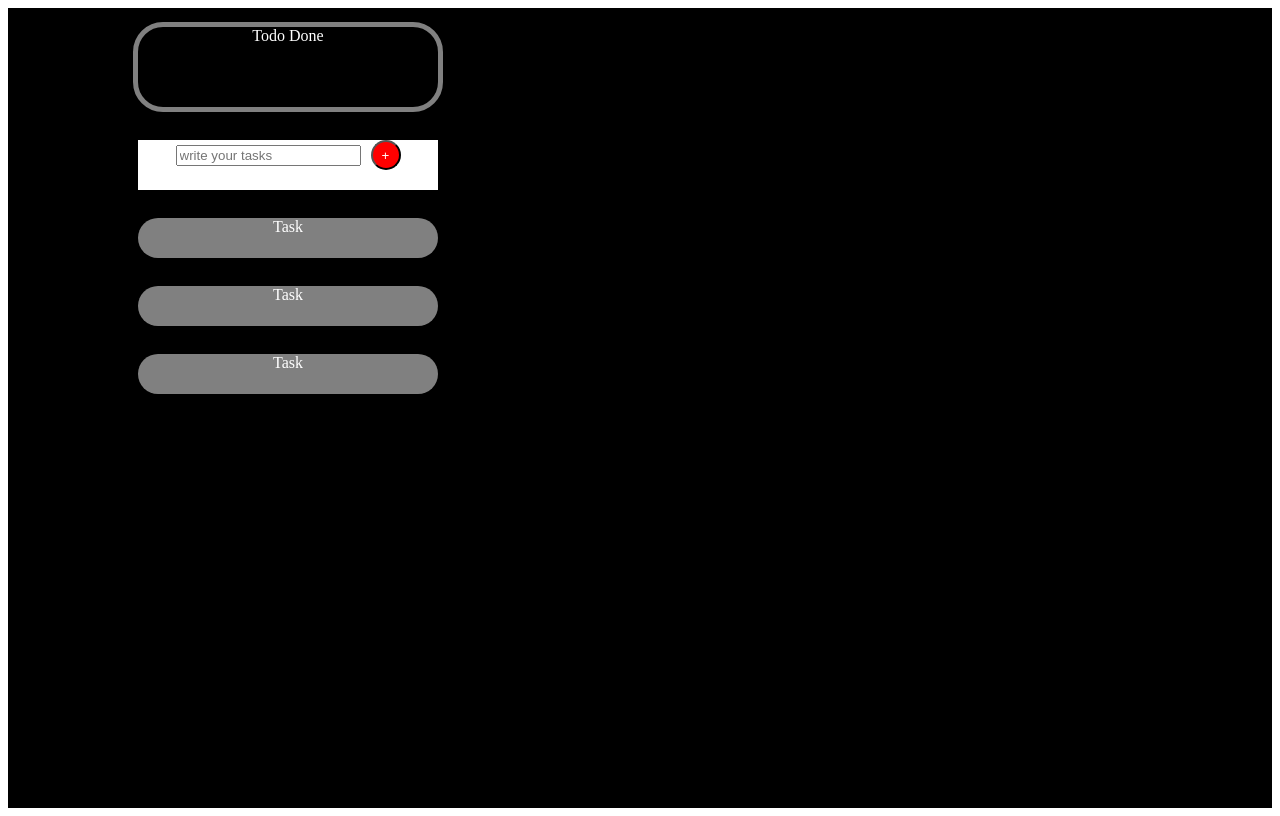
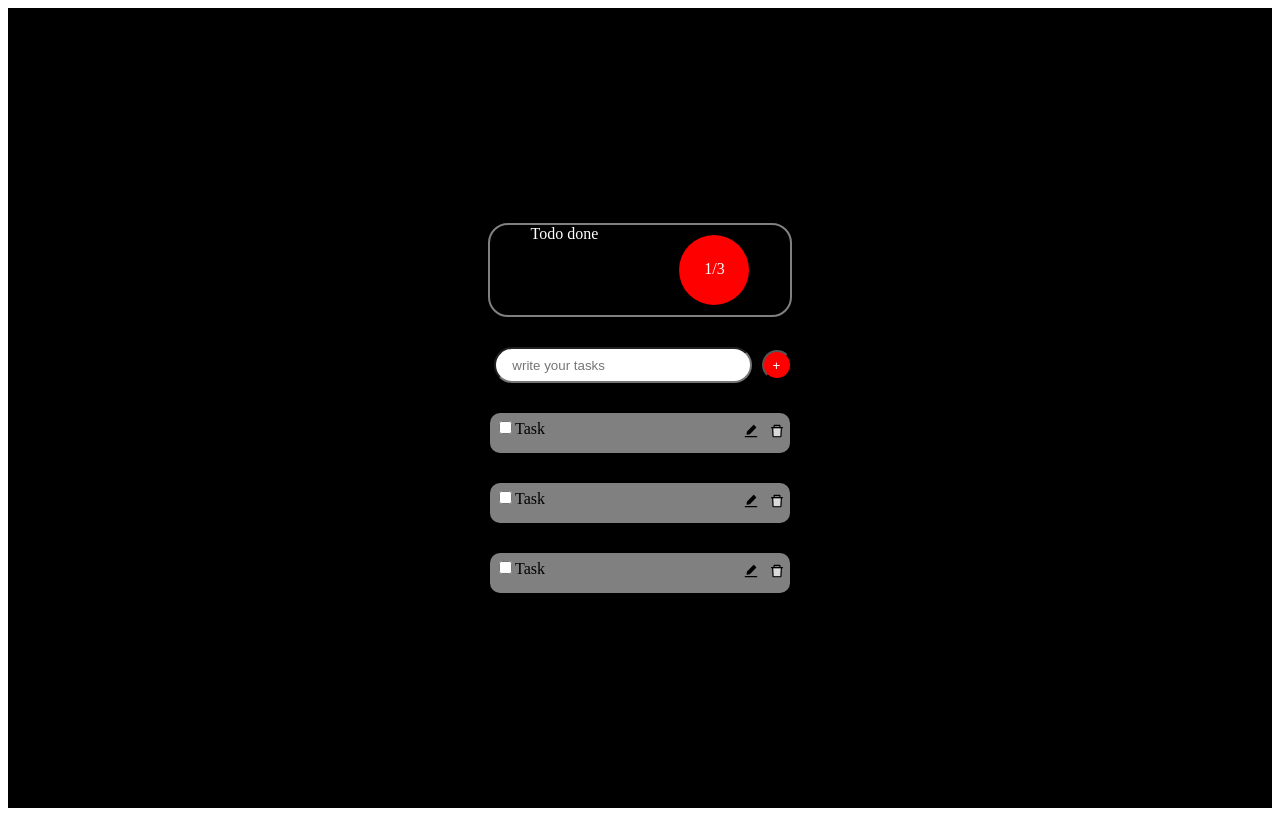
Before and after one commit to jayshreee10/KARO, a React (Vite) app: page / in a window 1280 px wide. Built offline with nearby package versions, Linux system fonts and the light colour scheme.

Commit message:
feat : Updated Ui

```diff
--- a/package.json
+++ b/package.json
@@ -11,7 +11,8 @@
   },
   "dependencies": {
     "react": "^18.2.0",
-    "react-dom": "^18.2.0"
+    "react-dom": "^18.2.0",
+    "react-icons": "^5.0.1"
   },
   "devDependencies": {
     "@types/react": "^18.2.55",
--- a/src/App.jsx
+++ b/src/App.jsx
@@ -2,7 +2,16 @@ import React from "react";
 import ToDo from "./ToDo";
 function App() {
   return (
-    <div style={{ backgroundColor: "black", height: "100vh" , display:"flex"}}>
+    <div
+      style={{
+        backgroundColor: "black",
+        height: "100vh",
+        display: "flex",
+        justifyContent: "center",
+        padding: "0px",
+        margin: "0px",
+      }}
+    >
       <ToDo />
     </div>
   );
--- a/src/TaskBox.jsx
+++ b/src/TaskBox.jsx
@@ -1,18 +1,26 @@
 import React from "react";
+
 
 function TaskBox() {
   return (
     <div
       style={{
-        backgroundColor: "white",
-        height: "50px",
-        width: "300px",
+        backgroundColor: "black",
         display: "flex",
         justifyContent: "space-around",
       }}
     >
       <form>
-        <input type="text" placeholder="write your tasks" />
+        <input
+          type="text"
+          placeholder="    write your tasks"
+          style={{
+            height: "30px",
+            width: "250px",
+            borderRadius: "20px",
+            marginLeft: "5px",
+          }}
+        />
         <button
           style={{
             height: "30PX",
@@ -20,7 +28,7 @@ function TaskBox() {
             borderRadius: "30px",
             backgroundColor: "red",
             color: "white",
-            marginLeft: "10px",
+            marginLeft: "10px"
           }}
         >
           +
--- a/src/TaskList.jsx
+++ b/src/TaskList.jsx
@@ -1,18 +1,35 @@
 import React from "react";
-
+import { AiTwotoneDelete } from "react-icons/ai";
+import { AiFillEdit } from "react-icons/ai";
 function TaskList() {
   return (
     <div
       style={{
-        borderRadius: "30px",
+        borderRadius: "10px",
         height: "40px",
         width: "300px",
         backgroundColor: "gray",
-        color: "white",
         textAlign: "center",
+        display: "flex",
+        justifyContent: "space-between",
       }}
     >
-      Task
+      <div className="check" style={{ margin: "5px" }}>
+        <input type="checkbox" />
+        Task
+      </div>
+      <div
+        style={{
+          display: "flex",
+          height: "20px",
+          marginRight: "5px",
+          marginTop: "10px",
+        }}
+      >
+        <AiFillEdit style={{ marginRight: "10px", color: "black" }} />
+
+        <AiTwotoneDelete style={{ color: "black" }} />
+      </div>
     </div>
   );
 }
--- a/src/TasksCount.jsx
+++ b/src/TasksCount.jsx
@@ -4,16 +4,33 @@ function Count() {
   return (
     <div
       style={{
-        border :"5px solid gray",
-        borderRadius: "30px",
-        height: "80px",
+        border: "2px solid gray",
+        borderRadius: "20px",
+        height: "90px",
         width: "300px",
         backgroundColor: "black",
         color: "white",
-        textAlign: "center",
+        display: "flex",
+        justifyContent: "space-around" ,
+        alignItems:"centre",
+
       }}
     >
-      Todo Done
+      Todo done
+
+      <div
+        className="TaskDone"
+        style={{
+          borderRadius: "70px",
+          height: "70px",
+          width: "70px",
+          background: "red",
+          textAlign:"center",
+          marginTop: "10px"
+        }}
+      >
+       <div className="counter" style={{marginTop:"25px"}}>1/3</div>
+      </div>
     </div>
   );
 }
--- a/src/ToDo.jsx
+++ b/src/ToDo.jsx
@@ -14,6 +14,7 @@ function ToDo() {
         flexDirection: "column",
         justifyContent: "space-around",
         alignItems: "center",
+        marginTop :"200px"
       }}
     >
       <Count />
```
Also changed, not shown: 1 other file (tests, documents, lock files or other folders).
